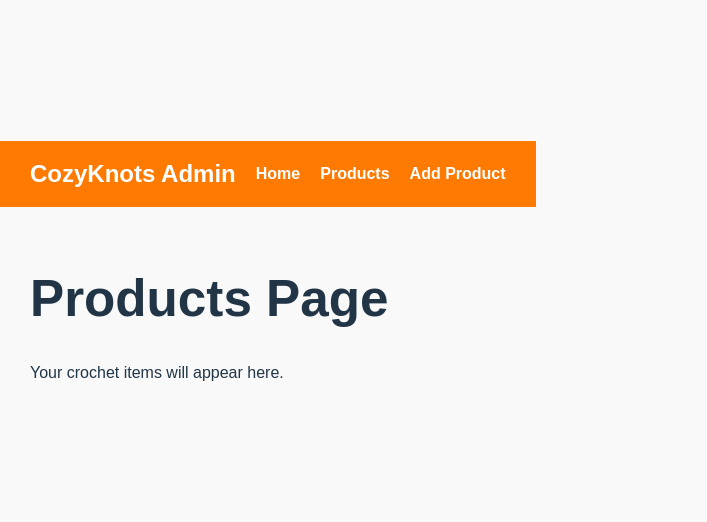
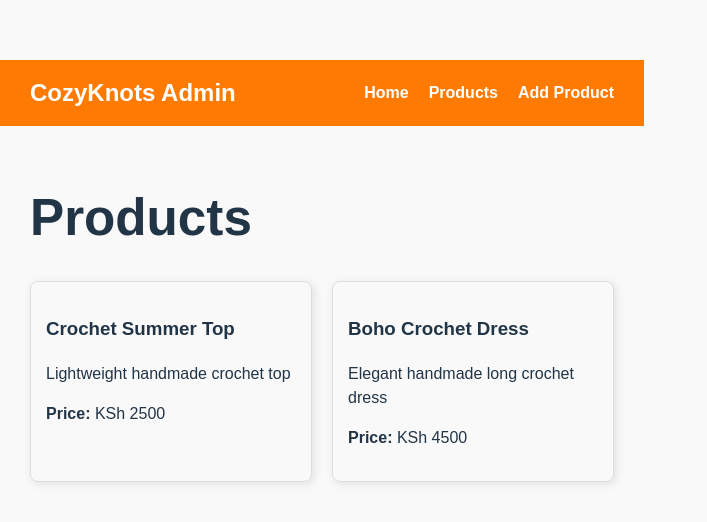
Before and after one commit to Mideva-Alma/cozyknots, a React (Vite) app: page /products in a window 1280 px wide. Shown: the part 114-636 px from the top of the page, without its empty margins (0-707 px from the left). Built offline with nearby package versions, Linux system fonts and the light colour scheme; data requests are answered from the project's data file.

Commit message:
show product using hook from backend

```diff
--- a/src/hooks/useProducts.js
+++ b/src/hooks/useProducts.js
@@ -0,0 +1,23 @@
+import { useState, useEffect } from "react";
+import axios from "axios";
+
+export default function useProducts() {
+  const [products, setProducts] = useState([]);
+  const [loading, setLoading] = useState(true);
+
+  // Fetch products from backend
+  useEffect(() => {
+    axios
+      .get("http://localhost:3001/products")
+      .then((res) => {
+        setProducts(res.data);
+        setLoading(false);
+      })
+      .catch((err) => {
+        console.error("Error fetching products:", err);
+        setLoading(false);
+      });
+  }, []);
+
+  return { products, setProducts, loading };
+}
--- a/src/pages/Products.jsx
+++ b/src/pages/Products.jsx
@@ -1,10 +1,35 @@
+import useProducts from "../hooks/useProducts";
+
 function Products() {
-    return (
-      <div style={{ padding: "30px" }}>
-        <h1>Products Page</h1>
-        <p>Your crochet items will appear here.</p>
+  const { products, loading } = useProducts();
+
+  if (loading) return <p>Loading products...</p>;
+
+  return (
+    <div style={{ padding: "30px" }}>
+      <h1>Products</h1>
+      <div style={{ display: "flex", flexWrap: "wrap", gap: "20px" }}>
+        {products.map((product) => (
+          <div
+            key={product.id}
+            style={{
+              border: "1px solid #ddd",
+              borderRadius: "8px",
+              padding: "15px",
+              width: "250px",
+              boxShadow: "2px 2px 10px rgba(0,0,0,0.1)",
+            }}
+          >
+            <h3>{product.name}</h3>
+            <p>{product.description}</p>
+            <p>
+              <strong>Price:</strong> KSh {product.price}
+            </p>
+          </div>
+        ))}
       </div>
-    );
-  }
+    </div>
+  );
+}
 
-  export default Products;
+export default Products;
```
